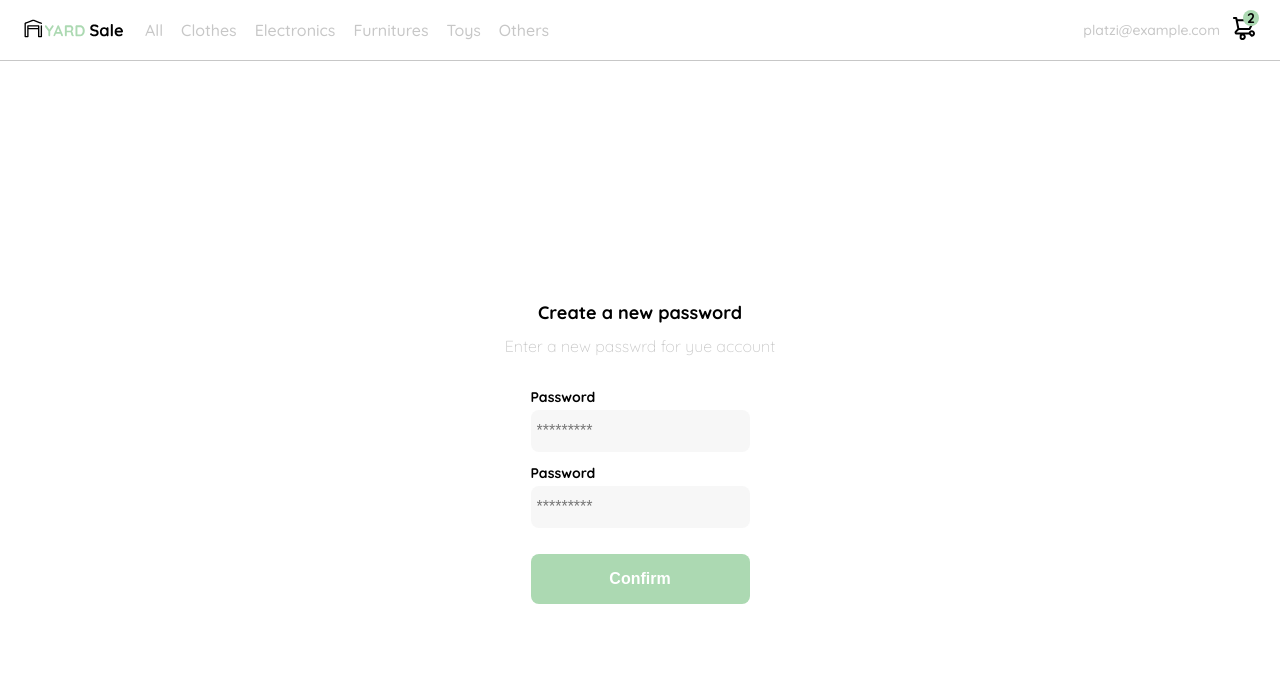
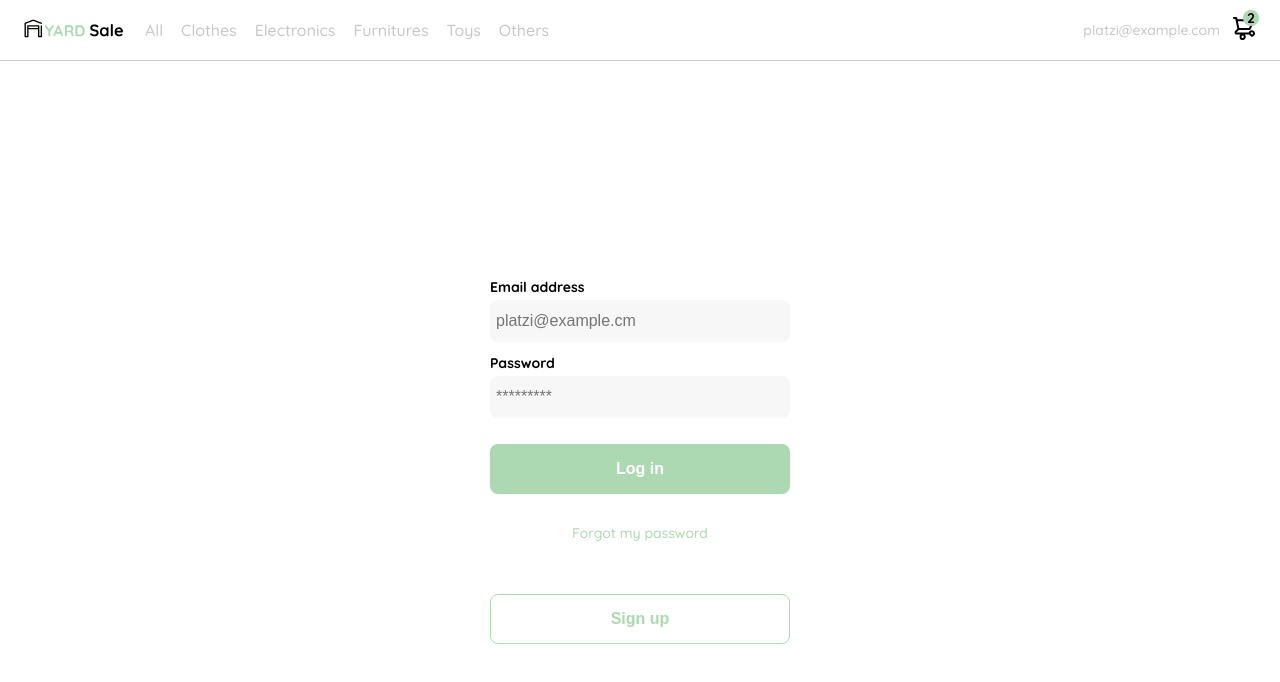
Before and after one commit to nestor22/ReactPractico, a React app: page /login in a window 1280 px wide. Shown: the top 682 px of the page. Built offline with nearby package versions, Linux system fonts and the light colour scheme.

Commit message:
actualizacion de signup y reset password

```diff
--- a/src/containers/Login.jsx
+++ b/src/containers/Login.jsx
@@ -1,21 +1,33 @@
-import React from "react";
+import React, { useRef } from "react";
 import "../styles/login.scss";
 import logoYardSale from "@logos/logo_yard_sale.svg";
 
 const Login = () => {
+  const form = useRef(null);
+
+  const handleSubmit = (event) => {
+    event.preventDefault();
+    const formData = new FormData(form.current);
+    const data = {
+      password: formdata.get("email"),
+      repassword: formdata.get("re-password"),
+    };
+    console.log(data)
+  };
+
   return (
     <div className="login">
       <div className="form-container">
         <img src={logoYardSale} alt="logo" className="logo" />
         <h1 className="title">Create a new password</h1>
         <p className="subtitle">Enter a new passwrd for yue account</p>
-        <form action="/" className="form">
+        <form action="/" className="form" ref={form}>
           <label for="password" className="label">
             Password
           </label>
           <input
             type="password"
-            id="password"
+            name="password"
             placeholder="*********"
             className="input input-password"
           />
@@ -24,15 +36,18 @@ const Login = () => {
           </label>
           <input
             type="password"
-            id="new-password"
+            name="new-password"
             placeholder="*********"
             className="input input-password"
           />
-          <input
-            type="submit"
-            value="Confirm"
+          <button
+            type="button"
+            onClick={handleSubmit}
             className="primary-button login-button"
-          />
+          >
+            {" "}
+            Confirm{" "}
+          </button>
         </form>
       </div>
     </div>
--- a/src/pages/Login.jsx
+++ b/src/pages/Login.jsx
@@ -37,11 +37,14 @@ const Login = () => {
             placeholder="*********"
             className="input input-password"
           />
-          <input
-            type="submit"
+          <button
+            onClick={handleSubmit}
             value="Log in"
             className="primary-button login-button"
-          />
+          >
+            {" "}
+            Log in{" "}
+          </button>
           <a href="/">Forgot my password</a>
         </form>
         <button
--- a/src/routes/App.jsx
+++ b/src/routes/App.jsx
@@ -1,7 +1,7 @@
 import React from "react";
 import { BrowserRouter, Routes, Route } from "react-router-dom";
 import Layout from "../containers/Layout";
-import Login from "../containers/Login";
+import Login from "../pages/Login";
 import RecoveryPassword from "../containers/recoveryPassoword";
 import Home from "../pages/Home";
 import SendEmail from "../pages/SendEmail";
```
